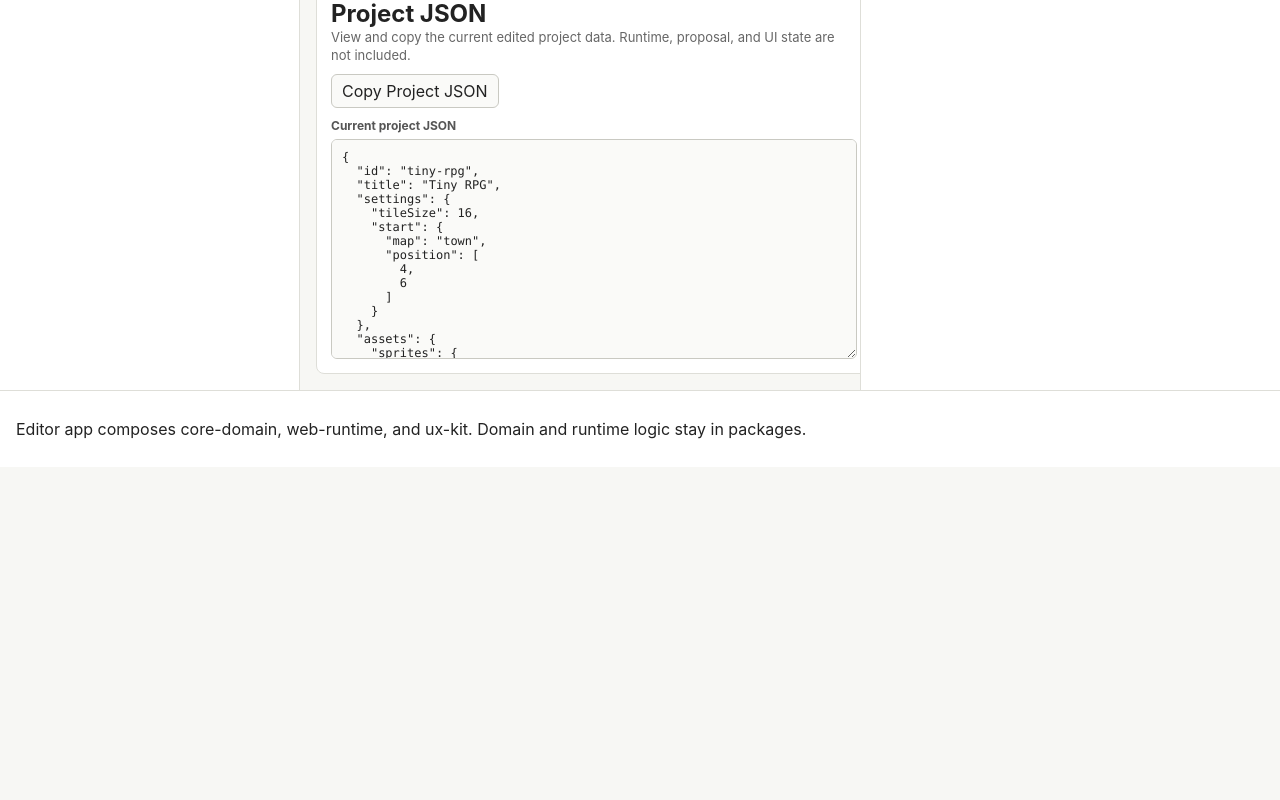
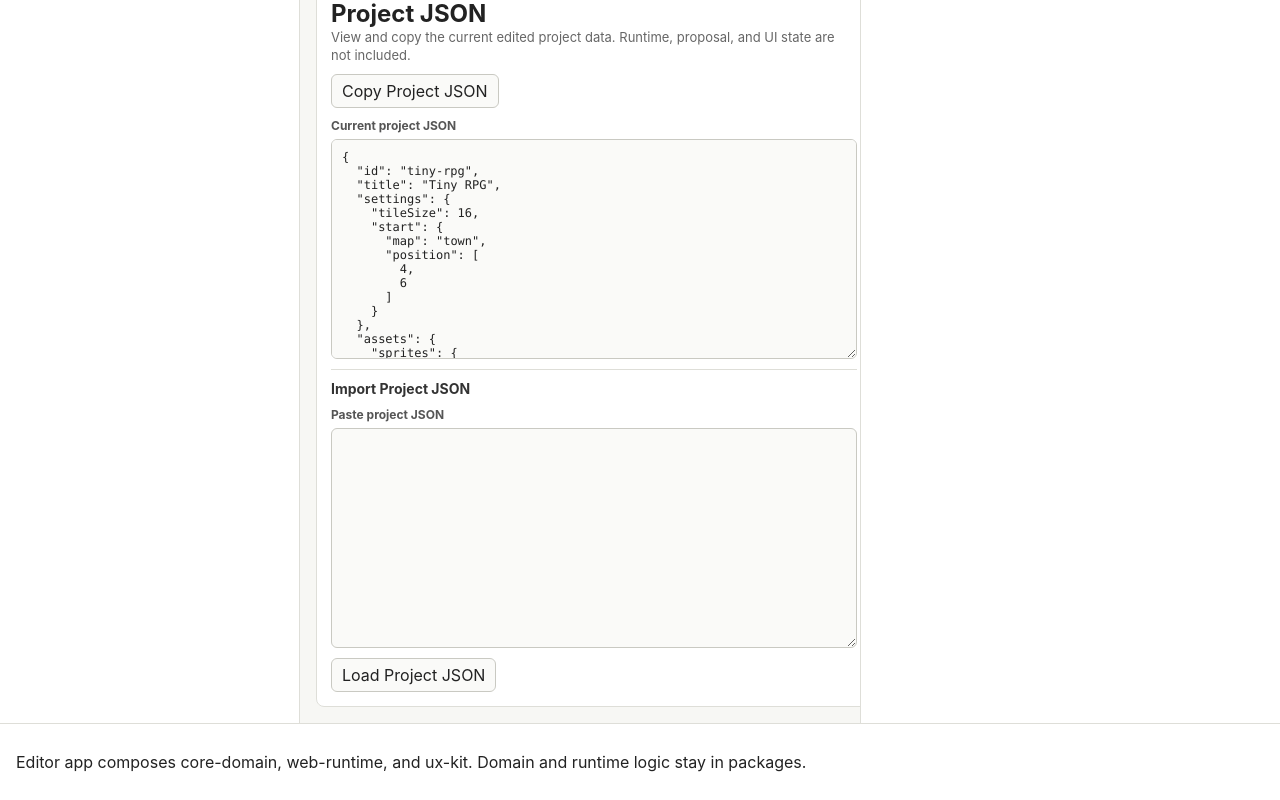
Before and after one commit to hayashikentaro/rpg-deck, a React (Vite) app in the folder apps/editor/: page / in a window 1280 px wide. Shown: the part 4079-4879 px from the top of the page. Before the commit the page ends 4546 px from the top, so only its background shows below. Built offline with nearby package versions, Linux system fonts and the light colour scheme.

Commit message:
Add project JSON import textarea

```diff
--- a/apps/editor/src/App.tsx
+++ b/apps/editor/src/App.tsx
@@ -85,6 +85,28 @@ export function App() {
     setProposalNotice(null);
   };
 
+  const importProjectJson = (json: string): { ok: true } | { ok: false; message: string } => {
+    try {
+      const importedProject = parseProjectJson(json);
+
+      setProject(importedProject);
+      setSelectedEventId((currentEventId) =>
+        currentEventId && importedProject.events[currentEventId]
+          ? currentEventId
+          : Object.keys(importedProject.events)[0] ?? null
+      );
+      setProposal(null);
+      setProposalNotice("Project JSON imported. Runtime and editor views now use the imported project.");
+
+      return { ok: true };
+    } catch (error) {
+      return {
+        ok: false,
+        message: `Import failed. Paste valid RPG Deck project JSON.${formatImportError(error)}`
+      };
+    }
+  };
+
   const updateEvent = (eventId: string, updater: (event: EventDefinition) => EventDefinition) => {
     setProject((currentProject) => {
       const currentEvent = currentProject.events[eventId];
@@ -151,6 +173,7 @@ export function App() {
       onAdvance={() => dispatchRuntimeInput({ type: "advance" })}
       onCreateProposal={createProposal}
       onHoldProposal={holdProposal}
+      onImportProjectJson={importProjectJson}
       onInteract={() => dispatchRuntimeInput({ type: "interact" })}
       onChooseOption={(optionIndex) => dispatchRuntimeInput({ type: "choose", optionIndex })}
       onMapEditModeChange={setMapEditMode}
@@ -168,3 +191,12 @@ export function App() {
 function positionsEqual(left: GridPosition, right: GridPosition) {
   return left[0] === right[0] && left[1] === right[1];
 }
+
+function formatImportError(error: unknown) {
+  if (!(error instanceof Error) || !error.message) return "";
+
+  const firstLine = error.message.split("\n")[0]?.trim();
+  if (!firstLine) return "";
+
+  return ` ${firstLine.slice(0, 160)}`;
+}
--- a/apps/editor/src/EditorOverview.tsx
+++ b/apps/editor/src/EditorOverview.tsx
@@ -39,6 +39,7 @@ export type EditorOverviewProps = {
   onAcceptProposal?: () => void;
   onRejectProposal?: () => void;
   onHoldProposal?: () => void;
+  onImportProjectJson?: (json: string) => { ok: true } | { ok: false; message: string };
   onSelectEvent?: (eventId: string) => void;
   onUpdateEvent?: (eventId: string, updater: (event: EventDefinition) => EventDefinition) => void;
 };
@@ -67,10 +68,16 @@ export function EditorOverview({
   onAcceptProposal,
   onRejectProposal,
   onHoldProposal,
+  onImportProjectJson,
   onSelectEvent,
   onUpdateEvent
 }: EditorOverviewProps) {
   const [projectJsonCopyStatus, setProjectJsonCopyStatus] = useState<string | null>(null);
+  const [projectJsonImportText, setProjectJsonImportText] = useState("");
+  const [projectJsonImportStatus, setProjectJsonImportStatus] = useState<{
+    kind: "success" | "error";
+    message: string;
+  } | null>(null);
   const projectJson = JSON.stringify(project, null, 2);
   const issueItems = validationIssues.map((issue, index) => ({
     id: `${issue.code}-${issue.path}-${index}`,
@@ -111,6 +118,24 @@ export function EditorOverview({
       setProjectJsonCopyStatus("Project JSON copied.");
     } catch {
       setProjectJsonCopyStatus("Copy failed. Select and copy the JSON manually.");
+    }
+  };
+
+  const loadProjectJson = () => {
+    if (!onImportProjectJson) return;
+
+    const result = onImportProjectJson(projectJsonImportText);
+    if (result.ok) {
+      setProjectJsonImportText("");
+      setProjectJsonImportStatus({
+        kind: "success",
+        message: "Project JSON loaded."
+      });
+    } else {
+      setProjectJsonImportStatus({
+        kind: "error",
+        message: result.message
+      });
     }
   };
 
@@ -314,6 +339,27 @@ export function EditorOverview({
               <span>Current project JSON</span>
               <textarea className="project-json__textarea" readOnly value={projectJson} />
             </label>
+            <div className="project-json__import">
+              <h3>Import Project JSON</h3>
+              <label className="project-json__field">
+                <span>Paste project JSON</span>
+                <textarea
+                  className="project-json__textarea"
+                  value={projectJsonImportText}
+                  onChange={(event) => setProjectJsonImportText(event.currentTarget.value)}
+                />
+              </label>
+              <div className="project-json__actions">
+                <button className="project-json__button" type="button" onClick={loadProjectJson}>
+                  Load Project JSON
+                </button>
+              </div>
+              {projectJsonImportStatus ? (
+                <p className="project-json__status" data-kind={projectJsonImportStatus.kind} role="status">
+                  {projectJsonImportStatus.message}
+                </p>
+              ) : null}
+            </div>
           </section>
         </main>
       }
--- a/apps/editor/src/styles.css
+++ b/apps/editor/src/styles.css
@@ -692,6 +692,27 @@ textarea {
   resize: vertical;
 }
 
+.project-json__import {
+  display: grid;
+  gap: 10px;
+  padding-top: 10px;
+  border-top: 1px solid #deded8;
+}
+
+.project-json__import h3 {
+  margin: 0;
+  color: #333;
+  font-size: 14px;
+}
+
+.project-json__status[data-kind="success"] {
+  color: #1f6b3a;
+}
+
+.project-json__status[data-kind="error"] {
+  color: #9d3528;
+}
+
 .diff-review__status[data-proposal-status="held"] {
   color: #735500;
   font-weight: 700;
```
Also changed, not shown: 2 other files (tests, documents, lock files or other folders).
